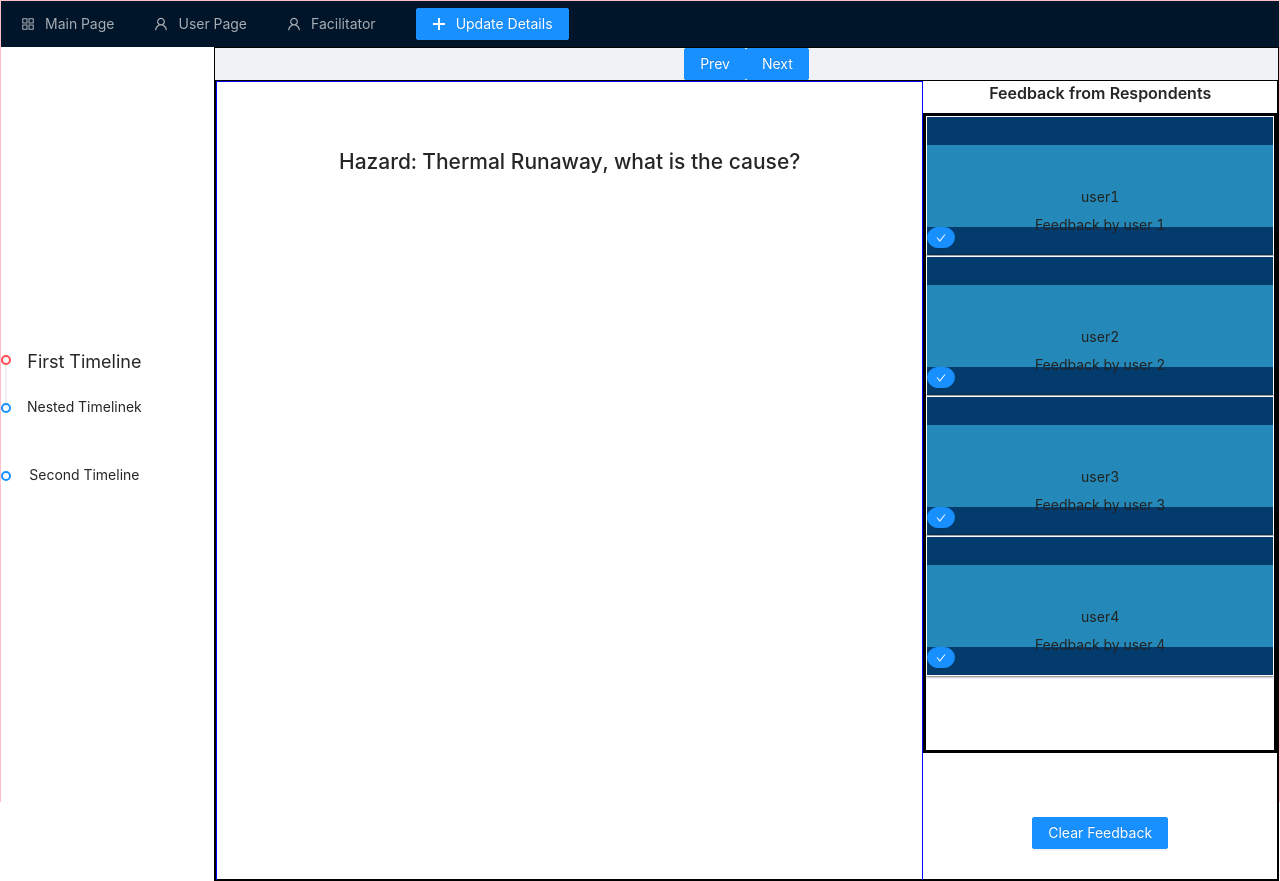
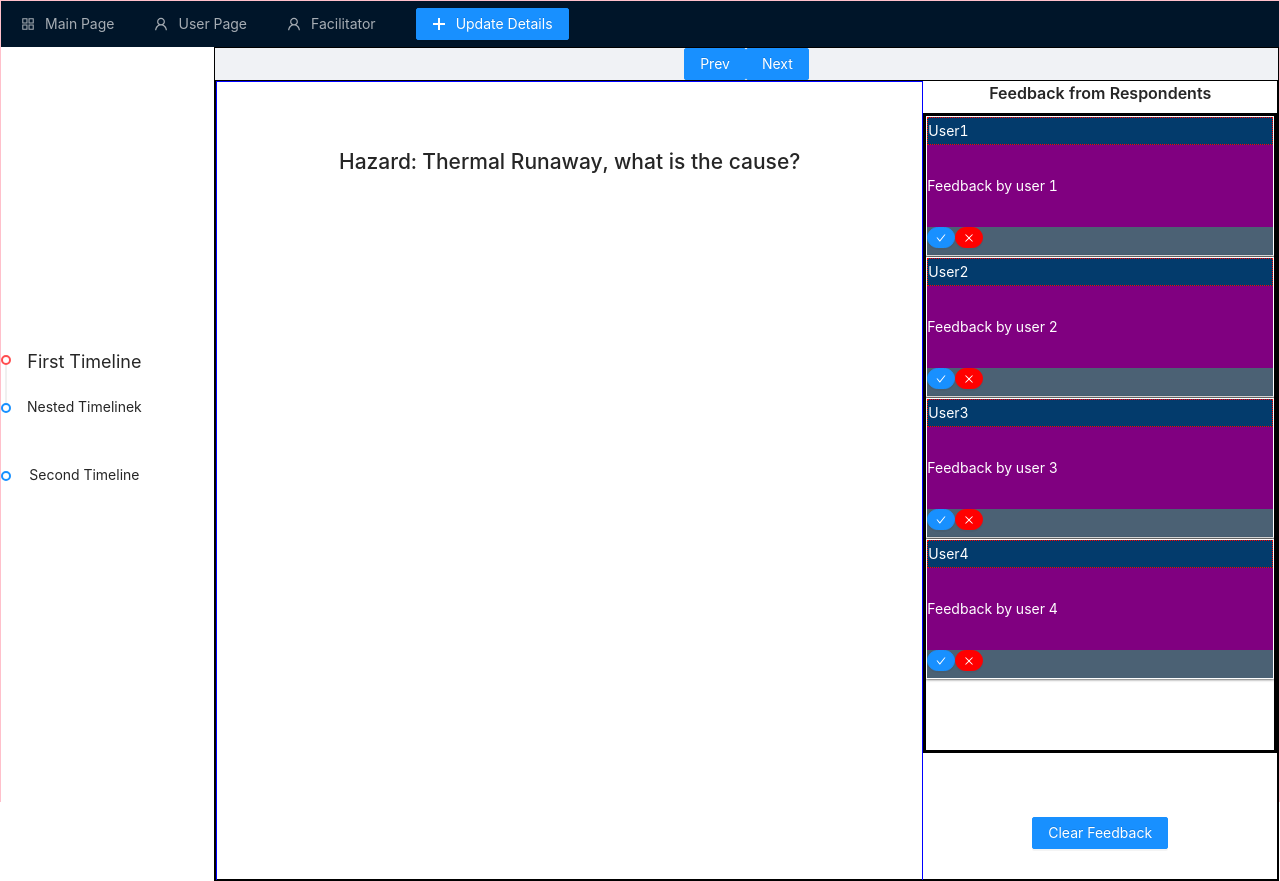
Before and after one commit to notahotdog/rounddove, a React (Create React App) app: page /FacilitatorPage in a window 1280 px wide. Built offline with nearby package versions, Linux system fonts and the light colour scheme; no server answers.

Commit message:
fix chatbox css issue

```diff
--- a/src/FacilitatorChatList.js
+++ b/src/FacilitatorChatList.js
@@ -10,36 +10,13 @@ var ChatList = ({ chats }) => (
       return (
         <div>
           <div className="card">
-            <div className="card-user-details">{chat.username}</div>
-            <div className="card-user-comments">{chat.message}</div>
-            <div className="card-action-bar">
-              <Button
-                type="primary"
-                shape="round"
-                icon={<CheckOutlined style={{ fontSize: "10px" }} />}
-                size="small"
-                style={{
-                  // background: "red",
-                  // borderColor: "yellow",
-                  display: "flex",
-                  justifyContent: "center",
-                  alignItems: "center",
-                  height: "1.5em",
-                  width: "2em",
-                  // fontSize: "0.5em",
-                }}
-              />
+            <div className="card-header-wrapper">
+              <div className="card-username">{chat.username} </div>
             </div>
+            <div className="card-body-wrapper">
+              <div className="card-user-feedback">{chat.message}</div>
             </div>
-          {/* <Card
-            type="inner"
-            title={<Title level={5}>{chat.username}</Title>}
-            hoverable={"true"}
-            bordered={"true"}
-            borderRadius={5}
-            style={{ width: 300 }}
-          >
-            {chat.message}
+            <div className="card-footer-wrapper">
               <Button
                 type="primary"
                 shape="round"
@@ -57,14 +34,13 @@ var ChatList = ({ chats }) => (
                 }}
               />
               <Button
-              type="danger"
+                type="primary"
                 shape="round"
                 icon={<CloseOutlined style={{ fontSize: "10px" }} />}
                 size="small"
                 style={{
-                border: "2px solid purple",
-                // background: "red",
-                // borderColor: "yellow",
+                  background: "red",
+                  borderColor: "red",
                   display: "flex",
                   justifyContent: "center",
                   alignItems: "center",
@@ -72,17 +48,13 @@ var ChatList = ({ chats }) => (
                   width: "2em",
                   // fontSize: "0.5em",
                 }}
-            ></Button>
-          </Card> */}
-          {/* <Title level={2}>Subject Heading </Title>
-          <p>{chat.message}</p>
-          <Meta title="Page 1" description={chat.message} /> */}
+              />
+            </div>
+          </div>
         </div>
       );
     })}
   </div>
-
-  // <ul>
 );
 
 export default ChatList;
--- a/src/FacilitatorPage.css
+++ b/src/FacilitatorPage.css
@@ -73,30 +73,58 @@
     /* background-color: blue; */
 }
 
+/* CardCSS */
+
 .card{
     width:100%;
     height:10em;
     /* background-color: rgb(182, 67, 86); */
     border: 1px solid white;
+    margin-bottom : 1px;
     box-shadow: 0 0 3px  rgba(0,0,0,1);
 }
 
-.card-user-details{
+.card-header-wrapper{
     width:100%;
     height:20%;
     background-color: rgb(3, 59, 108);
+    border: 1px dotted red;
+    display: flex;
+    top:0px;
+    position: relative;
+    /* overflow: hidden; */
+}
+.card-username{
+    display: flex;
+    align-items: center;
+    color: white;
+    text-transform: capitalize;
 }
 
-.card-user-comments{
+.card-body-wrapper{
     width:100%;
     height:60%;
     background-color: rgb(36, 137, 184);
+    display: flex;
+}
+.card-user-feedback{
+    width:100%;
+    height:auto;
+    color:white;
+    background-color: purple;
+    display: flex;
+    align-items: center;
+    position: relative;
+    top:0px;
+
+    /* top: 5px; */
 }
 
-.card-action-bar{
+.card-footer-wrapper{
     width:100%;
     height:20%;
-    background-color: rgb(3, 59, 108);
+    background-color: rgb(75, 97, 116);
+    display: flex;
 }
 
 
```
Also changed, not shown: 1 other file (tests, documents, lock files or other folders). Lines whose indentation alone changed are shown as unchanged.
